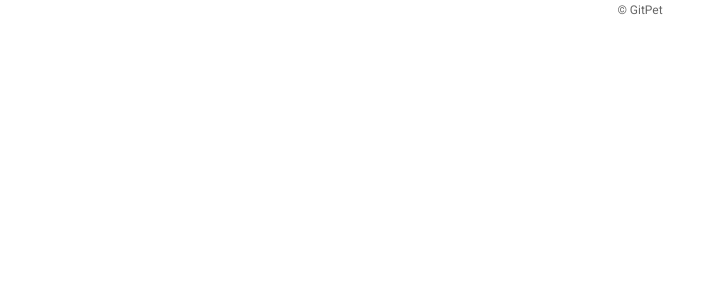
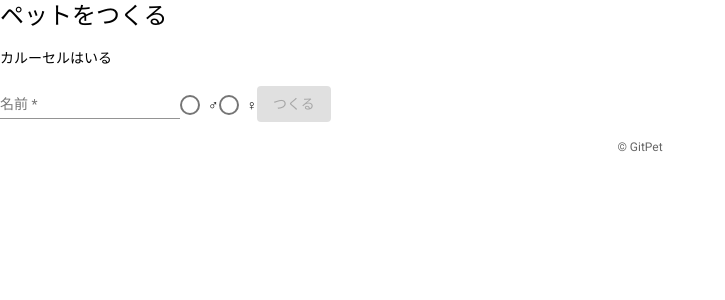
Before and after one commit to TAKU1022/angular-firebase-example, an Angular app: page /create in a window 1280 px wide. Before the commit this address led to /. Shown: the top 300 px of the page, without its empty margins (0-725 px from the left). Built offline with nearby package versions, Linux system fonts and the light colour scheme.

Commit message:
feat(create):Create画面追加

```diff
--- a/src/app/app-routing.module.ts
+++ b/src/app/app-routing.module.ts
@@ -6,7 +6,11 @@
   {
     path: `welcome`,
     loadChildren: () => import('./welcome/welcome.module').then(m => m.WelcomeModule)
-  }
+  },
+  {
+    path: `create`,
+    loadChildren: () => import('./create/create.module').then(m => m.CreateModule)
+  },
 ];
 
 @NgModule({
--- /dev/null
+++ b/src/app/create/create/create.component.html
@@ -0,0 +1,19 @@
+<h1>ペットをつくる</h1>
+
+<p>カルーセルはいる</p>
+
+<form [formGroup]="form" (ngSubmit)="submit()">
+  <mat-form-field>
+    <mat-label>名前</mat-label>
+    <input formControlName="name" placeholder="テスト太郎" type="text" autocomplete="off" matInput required>
+    <mat-error *ngIf="nameControl.hasError('required')">必須入力です</mat-error>
+    <mat-error *ngIf="nameControl.hasError('maxlength')">長すぎます</mat-error>
+  </mat-form-field>
+
+  <mat-radio-group formControlName="gender">
+    <mat-radio-button value="male">♂</mat-radio-button>
+    <mat-radio-button value="female">♀</mat-radio-button>
+  </mat-radio-group>
+
+  <button [disabled]="form.invalid" mat-raised-button color="primary">つくる</button>
+</form>
--- /dev/null
+++ b/src/app/create/create/create.component.ts
@@ -0,0 +1,37 @@
+import { Component, OnInit } from '@angular/core';
+import { FormBuilder, Validators, FormControl } from '@angular/forms';
+
+@Component({
+  selector: 'app-create',
+  templateUrl: './create.component.html',
+  styleUrls: ['./create.component.scss']
+})
+export class CreateComponent implements OnInit {
+
+  form = this.fb.group({
+    name: [``, [
+      Validators.required,
+      Validators.maxLength(40)
+    ]],
+    gender: [``, [
+      Validators.required,
+      Validators.pattern(/male|female/)
+    ]]
+  });
+
+  get nameControl() {
+    return this.form.get(`name`) as FormControl;
+  }
+
+  constructor(
+    private fb: FormBuilder
+  ) { }
+
+  ngOnInit(): void {
+  }
+
+  submit() {
+    console.log(this.form.value);
+  }
+
+}
--- a/src/app/welcome/welcome/welcome.component.html
+++ b/src/app/welcome/welcome/welcome.component.html
@@ -4,5 +4,5 @@
   <h1>GitPet</h1>
   <p>Pushで育つあなただけのペット</p>
 
-  <button mat-raised-button color="primary">Gitではじめる</button>
+  <button routerLink="/create" mat-raised-button color="primary">Gitではじめる</button>
 </div>
```
Also changed, not shown: src/app/create/create-routing.module.ts (added, +18 -0 lines), src/app/create/create.module.ts (added, +26 -0 lines), src/app/create/create/create.component.scss (added), 1 other file (tests, documents, lock files or other folders).
